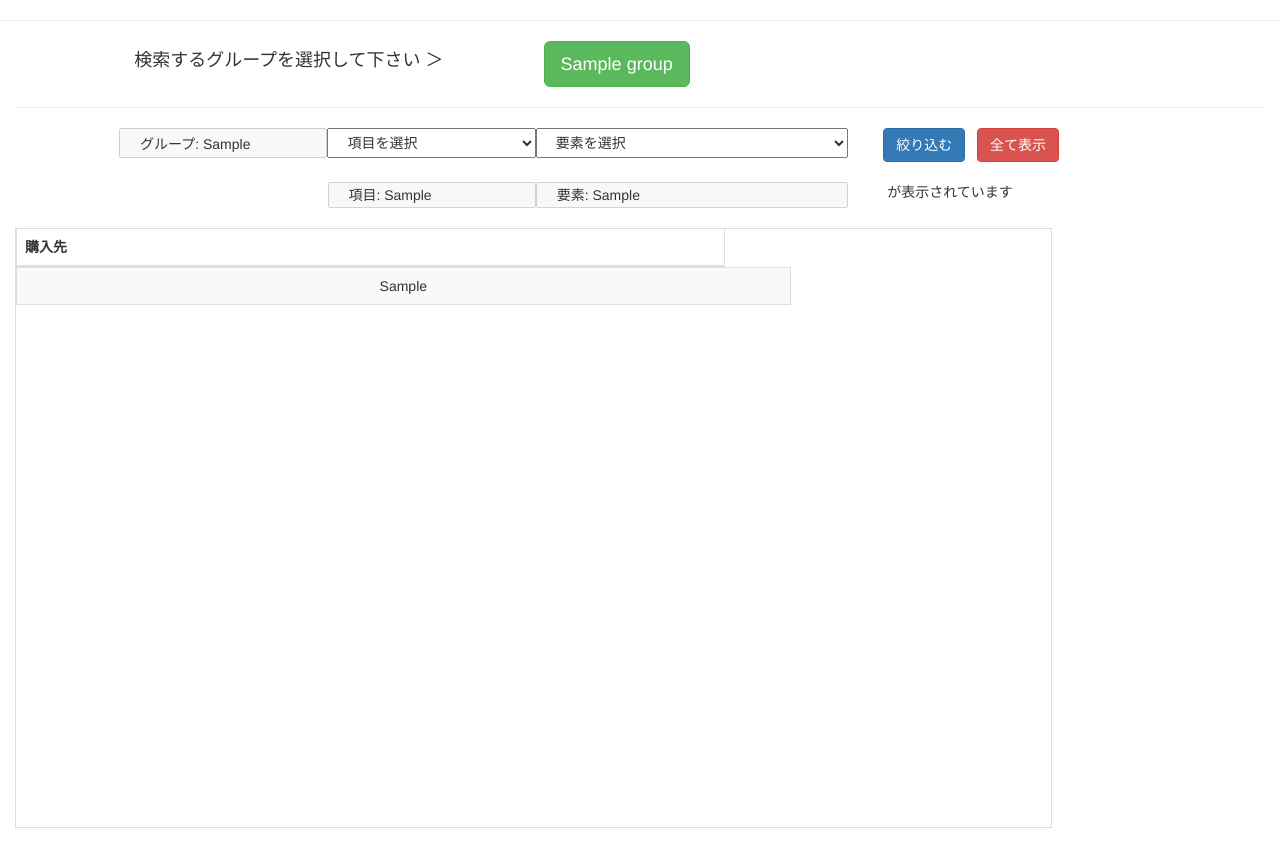
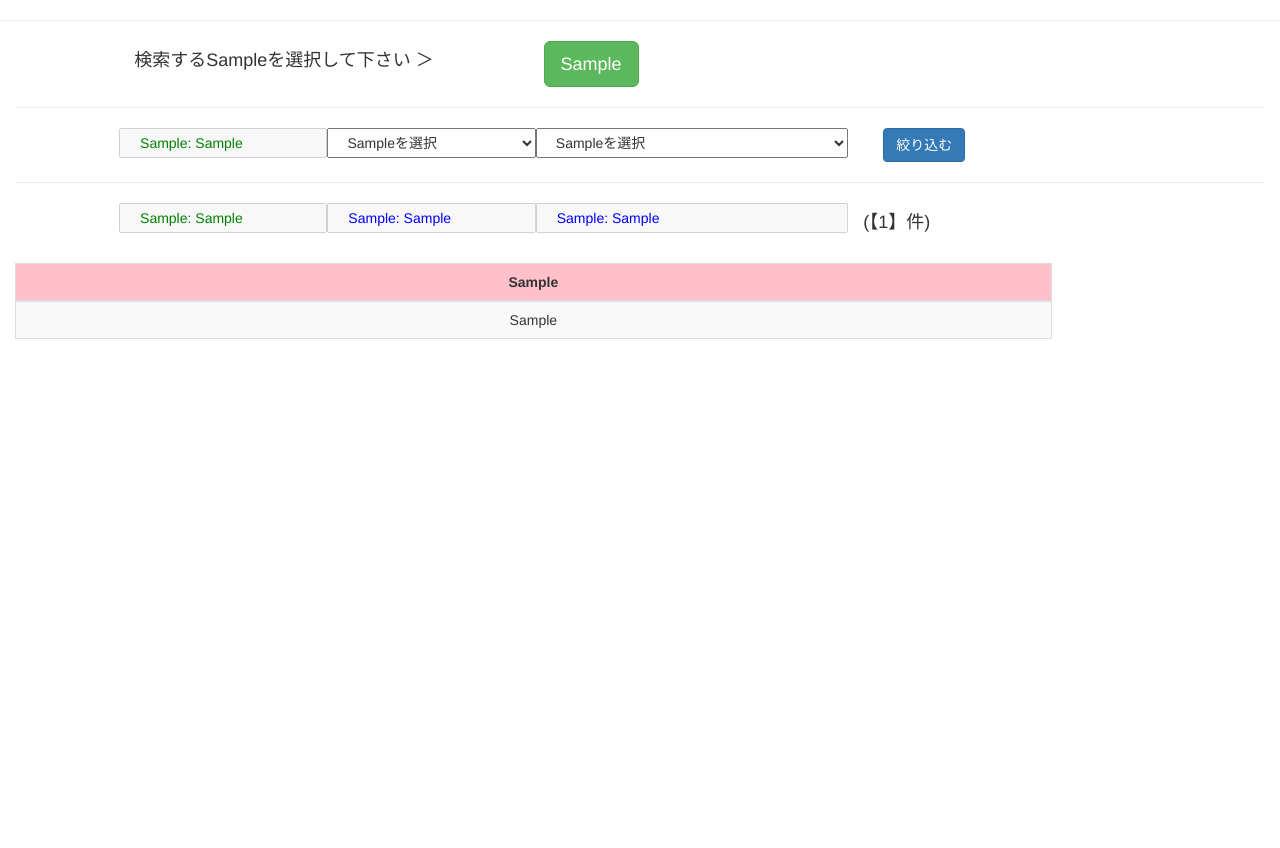
Before and after one commit to Isdakgoe/MrMune, a Flask app: template templates/index_bootStrap.html in a window 1280 px wide. After the commit the page ends 339 px from the top, so only its background shows below. Run offline with Flask 2, Linux system fonts and the light colour scheme; the template is opened without the code that fills it: most values are stand-ins (such as "Sample title", 1, 10 or a date in 2020); parts of the project's set-up code (start-up, migrations or seed data) failed here and were passed over; some libraries are stand-ins or nearby versions.

Commit message:
Update index_bootStrap.html

```diff
--- a/templates/index_bootStrap.html
+++ b/templates/index_bootStrap.html
@@ -1,4 +1,3 @@
-
 {% extends "bootstrap/base.html" %}
 
 {% block content %}
@@ -10,37 +9,35 @@
     <hr>
     <div id="btn_group" class="col-md-12">
         <h4 class="col-md-4 col-md-offset-1 col-md-offset-1">
-            検索するグループを選択して下さい ＞
+            検索する{{ ad.data_col[0] }}を選択して下さい ＞
         </h4>
 
         <form action="/data_group" method="post" class="form-inline">
-            {% for c in group_list: %}
+            {% for c in ad.data_group: %}
                 &nbsp;&nbsp;<input type="submit" class="btn btn-lg btn-success btn-outline-warning" name="btn" value="{{ c }}">
             {% endfor %}
         </form>
         <hr>
     </div>
 
+    {% if ad.step != 0: %}
         <div id="ent_search">
             <div class="col-md-12">
                 <form action="/data_refine" method="post" class="form-inline">
-                {% if use_group: %}
-                    <input class="col-md-2 col-md-offset-1 col-md-offset-1" type="text" value=" グループ: {{ use_group }}" disabled  style="height: 30px;">
-                {% else: %}
-                    <input class="col-md-2 col-md-offset-1 col-md-offset-1" type="text" value=" グループ: ----------" style="height: 30px;">
-                {% endif %}
+                    <input class="col-md-2 col-md-offset-1" type="text" value=" {{ ad.data_col[0] }}: {{ ad.use_group }}"
+                           disabled  style="height: 30px; color: green">
 
                     <select class="select_refine1 col-md-2" name="select_refine1" style="height: 30px;">
-                    <option value="" selected="selected">項目を選択</option>
-                    {% for c in search_dic: %}
+                        <option value="" selected="selected">{{ ad.data_col[1] }}を選択</option>
+                        {% for c in ad.search_dic: %}
                             <option value="{{ c }}">{{ c }}</option>
                         {% endfor %}
                     </select>
                     &nbsp;&nbsp;&nbsp;&nbsp;&nbsp;&nbsp;
                     <select class="select_refine2 col-md-3" name="select_refine2" style="height: 30px;">
-                    <option value="" selected="selected">要素を選択</option>
-                    {% for c in search_dic: %}
-                        {% for cc in search_dic[c]: %}
+                        <option value="" selected="selected">{{ ad.data_col[2] }}を選択</option>
+                        {% for c in ad.search_dic: %}
+                            {% for cc in ad.search_dic[c]: %}
                                 <option value="{{ cc }}" data-val="{{ c }}">{{ cc }}</option>
                             {% endfor %}
                         {% endfor %}
@@ -64,41 +61,48 @@
                     </script>
 
                     &nbsp;&nbsp;<input type="submit" class="btn btn-primary" name="btn" value="絞り込む">
-                &nbsp;&nbsp;<input type="submit" class="btn btn-danger" name="btn" value="全て表示">
                 </form>
-        <br>
+            <hr>
 
             </div>
             <div class="col-md-12">
-            <input class="select_refine1 col-md-2 col-md-offset-3" type="text" id="use_key" value=" 項目: {{ use_col }}" disabled>
-            <input class="select_refine2 col-md-3" type="text" id="use_col" value=" 要素: {{ use_key }}" disabled>
-            &nbsp;&nbsp;&nbsp;&nbsp;&nbsp;&nbsp;&nbsp;&nbsp;&nbsp;<span> が表示されています </span>
+                <input class="col-md-2 col-md-offset-1" type="text" value=" {{ ad.data_col[0] }}: {{ ad.use_group }}" disabled  style="height: 30px; color: green">
+                <input class="select_refine1 col-md-2" type="text" id="use_key" value=" {{ ad.data_col[1] }}: {{ ad.use_col }}" disabled style="height: 30px; color: blue">
+                <input class="select_refine2 col-md-3" type="text" id="use_col" value=" {{ ad.data_col[2] }}: {{ ad.use_key }}" disabled style="height: 30px; color: blue">
+                &nbsp;&nbsp;&nbsp;<h4 class="select_refine2 col-md-3"> (【{{ ad.data_num }}】件) </h4>
             </div>
         </div>
 
-    <div class="col-md-10" style="text-align: center;">
+        <div class="col-md-10"  style="height: 560px; overflow-y: scroll;">
             <br>
             <table id="table" class="table table-sm table-hover table-bordered table-striped table-fixed"
                    style="text-align: center;">
-            <thead style="display: block;">
-                <tr>
-                    <th class="col-md-1"> 購入先 </th>
-                    {% for c in search_dic: %}
-                        <th class="col-md-1"> {{ c }} </th>
+                <thead style="">
+                    <tr bgcolor="pink">
+                        {% for c in ad.data_col: %}
+                            <th style="position: -sticky; position: sticky; top: 0; z-index: 1; text-align: center;"> {{ c }} </th>
                         {% endfor %}
                     </tr>
                 </thead>
 
-            <tbody style="height: 560px; overflow-y: scroll; display: block;">
-                {% for No in data_dic: %}
+                {% if ad.popup_message: %}
+                <script id="script_aleart">
+                    alert( "{{ad.popup_message}}" );
+                </script>
+                {% endif %}
+
+                <tbody>
+                    {% for No in ad.data_dic: %}
                         <tr>
-                        {% for data in data_dic[No]: %}
-                            {% if data != nan %}  <td class="col-md-1 align-middle"> {{ data }} </td>
-                            {% else %} <td class="col-md-1 align-middle"> - </td> {% endif %}
+                            {% for data in ad.data_dic[No]: %}
+                                {% if data != nan %}  <td> {{ data }} </td>
+                                {% else %} <td> - </td> {% endif %}
                             {% endfor %}
                         </tr>
                     {% endfor %}
                 </tbody>
             </table>
+
         </div>
+    {% endif %}
 {% endblock %}
```
Lines whose indentation alone changed are shown as unchanged.
